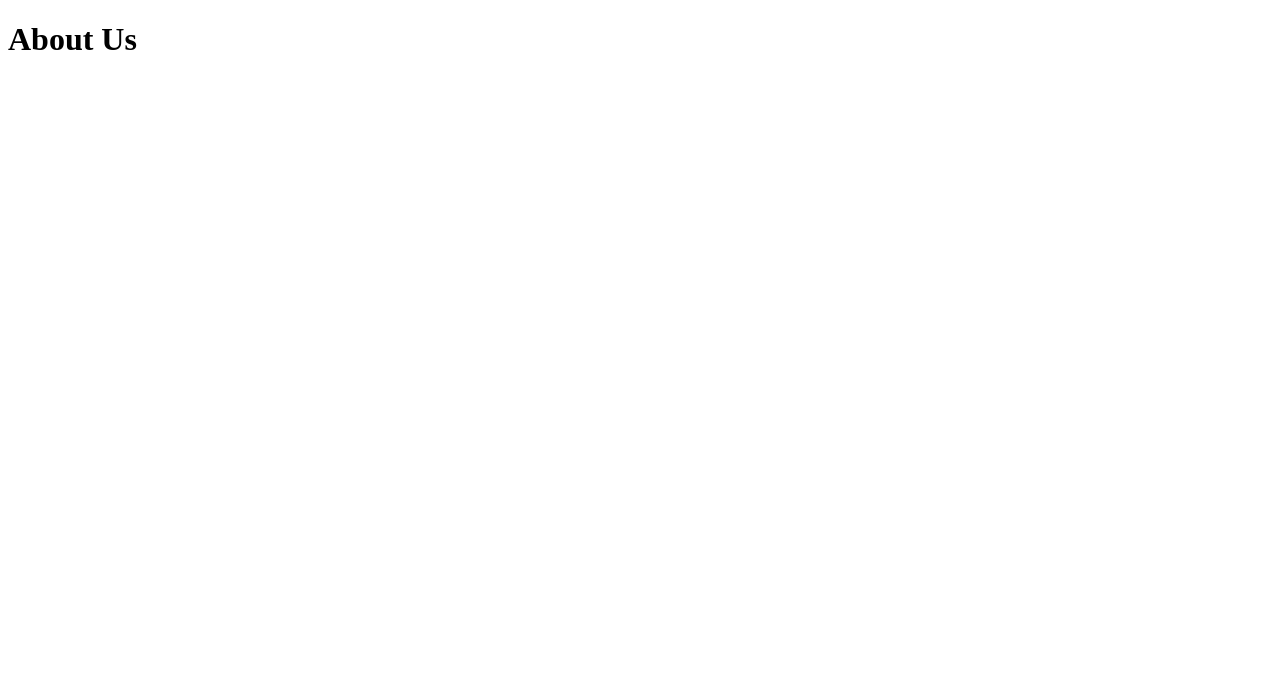
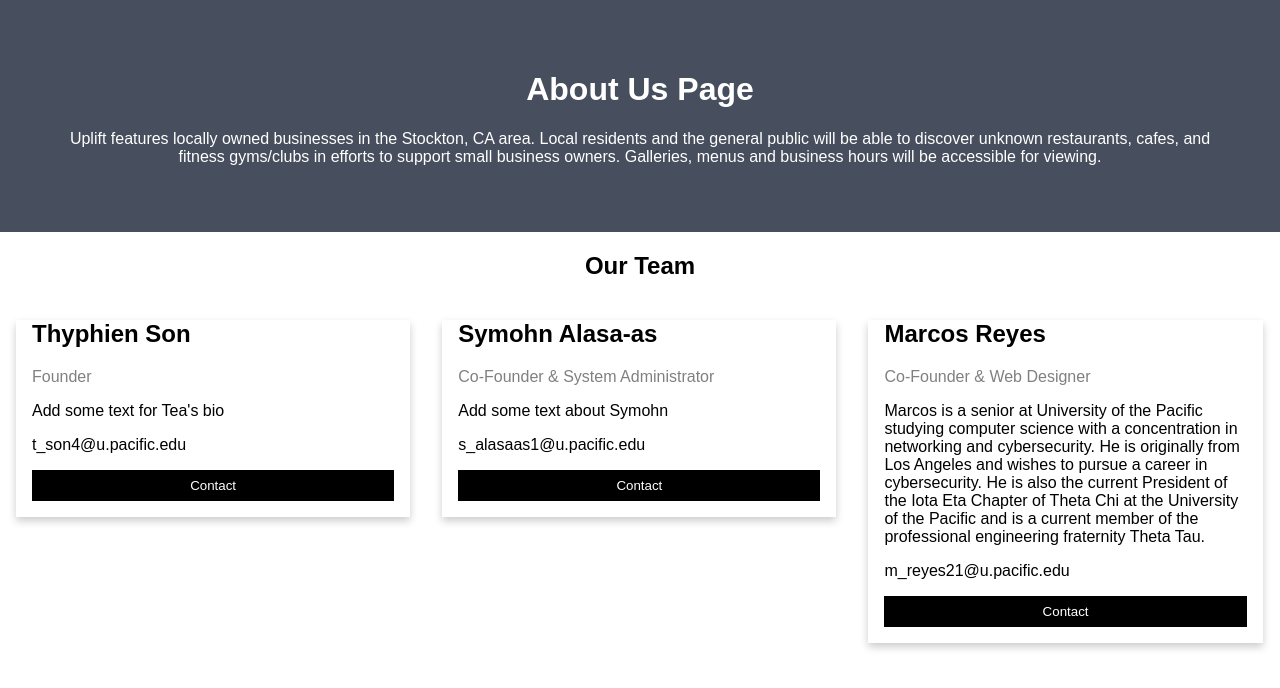
Before and after one commit to comp195/senior-project-spring-2022-uplift, a plain HTML site: page about.html in a window 1280 px wide. Drawn offline with Linux system fonts and the light colour scheme.

Commit message:
Almost done with about me page, need pics and descriptions

```diff
--- /dev/null
+++ b/about.css
@@ -0,0 +1,68 @@
+body {
+	font-family: Arial, Helvetica, sans-serif;
+	margin: 0;
+}
+
+html {
+	box-sizing: border-box;
+}
+
+*, *:before, *:after {
+	box-sizing: inherit;
+}
+
+.column {
+	float:left;
+	width: 33.3%;
+	margin-bottom: 16px;
+	padding: 0 8px;
+}
+
+.card {
+	box-shadow: 0 4px 8px 0 rgba(0,0,0,0.2);
+	margin: 8px;
+}
+
+.about-section {
+	padding: 50px;
+	text-align: center;
+	background-color: #474e5d;
+	color: white;
+}
+
+.container {
+	padding: 0 16px;
+}
+
+.container::after, .row::after {
+	content: "";
+	clear: both;
+	display: table;
+}
+
+.title {
+	color: grey;
+}
+
+.button {
+	border: none;
+	outline: 0;
+	display: inline-block;
+	padding: 8px;
+	color: white;
+	background-color: #000;
+	text-align: center;
+	cursor: pointer;
+	width: 100%;
+}
+
+.button:hover {
+	background-color: #555;
+}
+
+@media screen and (max-width: 650px) {
+	.column {
+		width: 100%;
+		display: block;
+	}
+}
--- a/about.html
+++ b/about.html
@@ -1,8 +1,55 @@
 <!DOCTYPE html>
 <html>
 <title> About Us Page </title>
-<body>
-<h1> About Us </h1>
+<link rel="stylesheet" type="text/css" href="about.css">
+<div class="about-section">
+	<h1> About Us Page</h1>
+	<p> Uplift features locally owned businesses in the Stockton, CA area.
+	Local residents and the general public will be able to discover unknown restaurants, cafes, and fitness gyms/clubs in efforts
+	to support small business owners. Galleries, menus and business hours will be accessible for viewing.</p>
+	<p>
+</p>
+</div>
 
-</body>
+<h2 style="text-align:center">Our Team</h2>
+<div class="row">
+	<div class="column">
+		<div class="card">
+			<!--<img src="image link" alt="Thyphien" style="width:100%"> !-->
+			<div class="container">
+				<h2>Thyphien Son</h2>
+				<p class="title">Founder</p>
+				<p>Add some text for Tea's bio</p>
+				<p>t_son4@u.pacific.edu</p>
+				<p><button class="button">Contact</button></p>
+			</div>
+		</div>
+	</div>
+
+	<div class="column">
+		<div class="card">
+			<!--<img src="image link" alt="Symohn" style="width:100%"> !-->
+			<div class="container">
+				<h2>Symohn Alasa-as</h2>
+				<p class="title">Co-Founder & System Administrator</p>
+				<p>Add some text about Symohn</p>
+				<p>s_alasaas1@u.pacific.edu</p>
+				<p><button class="button">Contact</button></p>
+			</div>
+		</div>
+	</div>
+
+	<div class="column">
+		<div class="card">
+			<!--<img src="image link" alt="Marcos" style="width:100%"> !-->
+			<div class="container">
+				<h2>Marcos Reyes</h2>
+				<p class="title">Co-Founder & Web Designer</p>
+				<p>Marcos is a senior at University of the Pacific studying computer science with a concentration in networking and cybersecurity. He is originally from Los Angeles and wishes to pursue a career in cybersecurity. He is also the current President of the Iota Eta Chapter of Theta Chi at the University of the Pacific and is a current member of the professional engineering fraternity Theta Tau.</p>
+				<p>m_reyes21@u.pacific.edu</p>
+				<p><button class="button">Contact</button></p>
+			</div>
+		</div>
+	</div>
+</div>
 </html>
```
